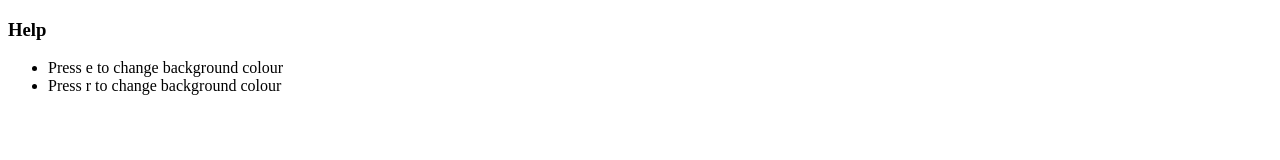
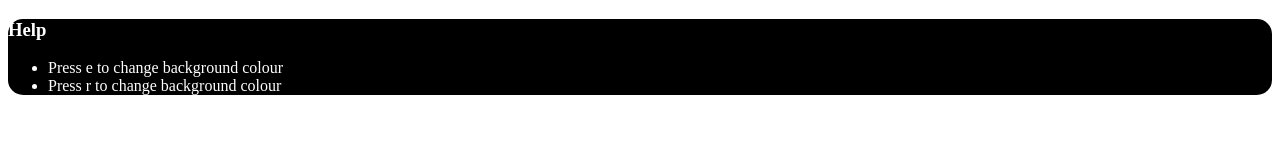
Before and after one commit to rachaelcodes/styling-randomizer, a plain HTML site: page index.html in a window 1280 px wide. Drawn offline with Linux system fonts and the light colour scheme.

Commit message:
Resolved conflict and added 'Help' styling

```diff
--- a/style.css
+++ b/style.css
@@ -1,3 +1,8 @@
 body {
 	transition: all .5s ease;
 }
+#help {
+	background-color: black;
+	color: white;
+	border-radius: 15px;
+}
```
Also changed, not shown: index.html (line endings or trailing spaces).
